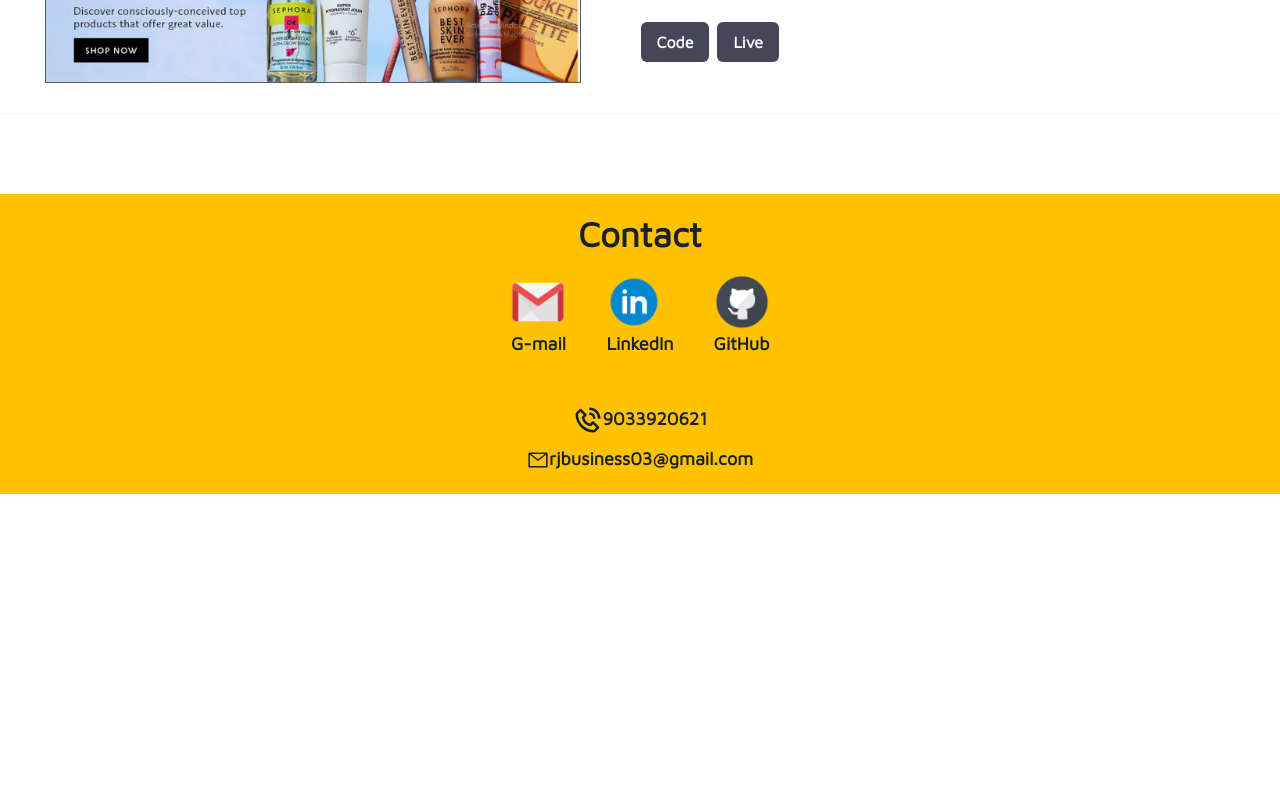
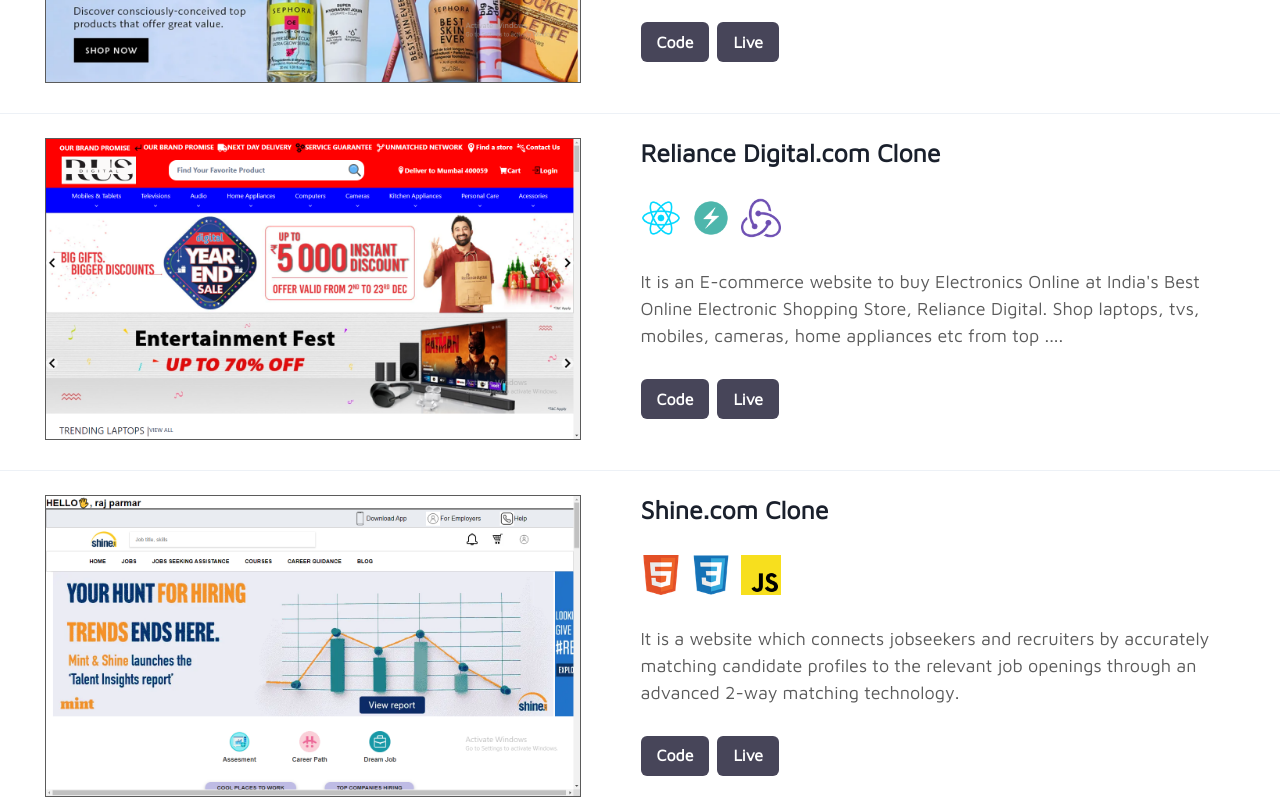
Before and after one commit to RajParmar03/RajParmar03.github.io, a React (Create React App) app: page / in a window 1280 px wide. Shown: the part 2500-3300 px from the top of the page. Before the commit the page ends 2994 px from the top, so only its background shows below. Built offline with nearby package versions, Linux system fonts and the light colour scheme.

Commit message:
added 2 more projects in the portfolio.

```diff
--- a/src/App.jsx
+++ b/src/App.jsx
@@ -52,6 +52,24 @@
                 live="https://thunderous-haupia-f3c38d.netlify.app/"
                 stack={['HTML5', 'CSS3', 'JavaScript',"React.js","Chakra UI"]}
             />
+            <br />
+            <Projects
+                img="/relianceSS.png"
+                title="Reliance Digital.com Clone"
+                desc="It is an E-commerce website to buy Electronics Online at India's Best Online Electronic Shopping Store, Reliance Digital. Shop laptops, tvs, mobiles, cameras, home appliances etc from top ...."
+                code="https://github.com/RajParmar03/Reliance_digital_clone"
+                live="https://delightful-twilight-10e5bd.netlify.app/"
+                stack={['React.js', 'Chakra UI', 'Redux']}
+            />
+            <br />
+            <Projects
+                img="/shineSS.png"
+                title="Shine.com Clone"
+                desc='It is a website which connects jobseekers and recruiters by accurately matching candidate profiles to the relevant job openings through an advanced 2-way matching technology.'
+                code="https://github.com/RajParmar03/Shine.com"
+                live="https://shine-clone-by-raj-parmar03.netlify.app/"
+                stack={['HTML5', 'CSS3', 'JavaScript']}
+            />
             <Contact />
         </div>
     );
```
Also changed, not shown: public/relianceSS.png (added), public/shineSS.png (added).
